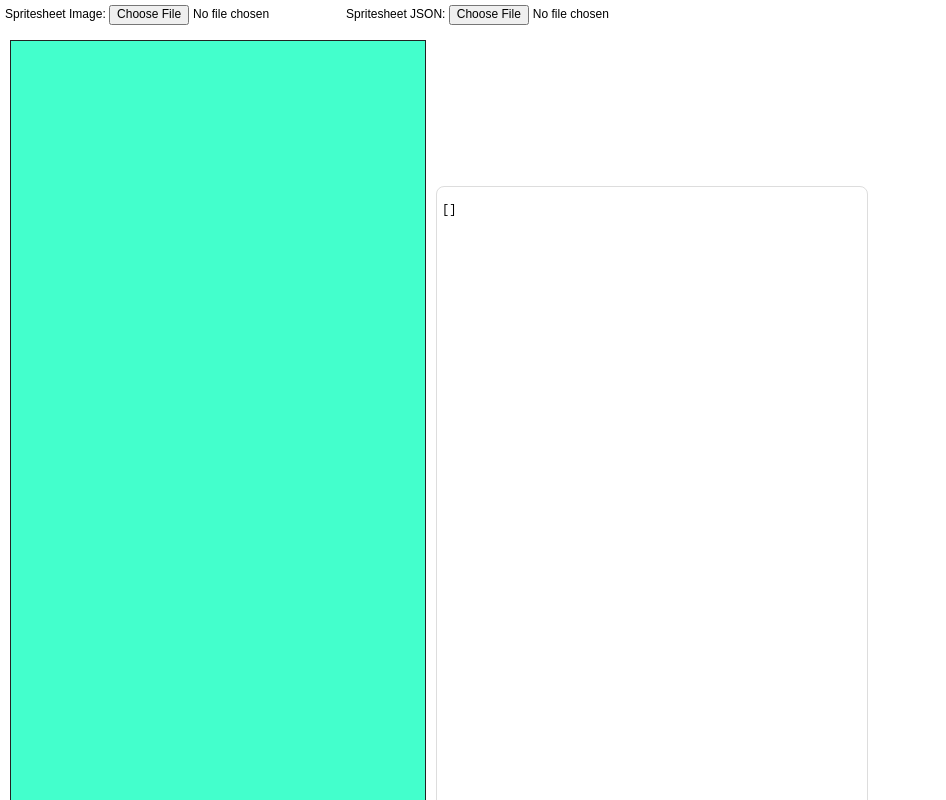
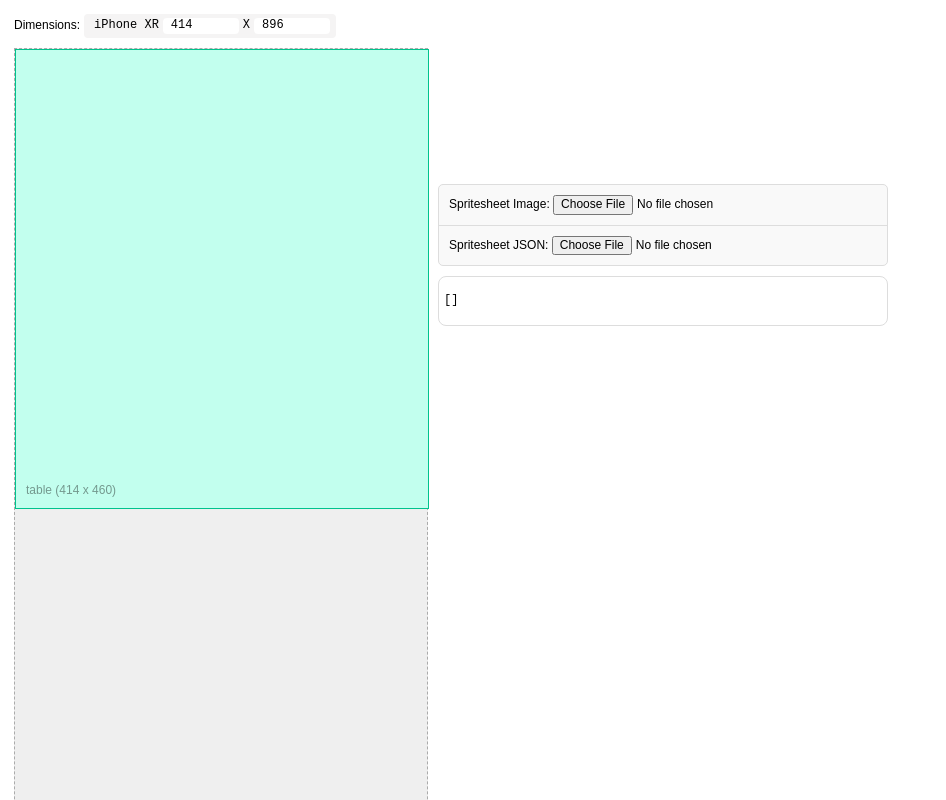
Before and after one commit to obsfx/card-game-editor, a React (Create React App) app: page / in a window 1280 px wide. Shown: the top 800 px of the page, without its empty margins (0-946 px from the left). Built offline with nearby package versions, Linux system fonts and the light colour scheme.

Commit message:
Fix table positioning issues

```diff
--- a/src/App.tsx
+++ b/src/App.tsx
@@ -6,13 +6,13 @@ import CardSelection from './components/CardSelection';
 import { AppContextProvider } from './contexts/AppContext';
 import BoardPreview from './components/BoardPreview';
 import Output from './components/Output';
+import ScreenSize from './components/ScreenSize';
 
 const App: React.FC = () => {
   return (
     <AppContextProvider>
       <div className={app}>
-        <FileInputs />
-
+        <ScreenSize />
         <div className={bodyWrapper}>
           <BoardPreview />
           <div className={rightWrapper}>
@@ -20,6 +20,7 @@ const App: React.FC = () => {
               <SelectedCardPreview />
               <CardSelection />
             </div>
+            <FileInputs />
             <Output />
           </div>
         </div>
@@ -31,12 +32,13 @@ const App: React.FC = () => {
 const app = css({
   fontFamily: 'sans-serif',
   fontSize: 12,
+  margin: 14,
 });
 
 const bodyWrapper = css({
   display: 'flex',
   alignItems: 'flex-start',
-  margin: 10,
+  marginTop: 10,
 });
 
 const cardPreviewWrapper = css({
@@ -49,6 +51,8 @@ const cardPreviewWrapper = css({
 const rightWrapper = css({
   display: 'flex',
   flexDirection: 'column',
+  marginLeft: 10,
+  width: 450,
 });
 
 export default App;
--- a/src/components/BoardPreview.tsx
+++ b/src/components/BoardPreview.tsx
@@ -2,26 +2,53 @@ import React from 'react';
 import { css } from '@emotion/css';
 import { useAppContext } from '../contexts/AppContext';
 import Card from './Card';
-import { BOARD_H, BOARD_W } from '../contants';
 
 const BoardPreview: React.FC = () => {
-  const { cards } = useAppContext();
+  const { cards, selectedScreenSize, boundWidth, boundHeight } = useAppContext();
 
   return (
-    <div className={boardPreview}>
-      {cards.map((card) => {
-        return <Card key={card.id} card={card} frame={card.frame} />;
-      })}
+    <div className={boardPreview(selectedScreenSize.width, selectedScreenSize.height)}>
+      <div className={table(boundWidth, boundHeight)}>
+        {cards.map((card) => {
+          return <Card key={card.id} card={card} frame={card.frame} />;
+        })}
+
+        <span className={sizeLabel}>
+          table ({boundWidth} x {boundHeight})
+        </span>
+      </div>
+      <span className={sizeLabel}>
+        screen ({selectedScreenSize.width} x {selectedScreenSize.height})
+      </span>
     </div>
   );
 };
 
-const boardPreview = css({
-  width: BOARD_W,
-  height: BOARD_H,
-  backgroundColor: '#43ffcc',
-  border: '1px solid #222',
-  position: 'relative',
+const boardPreview = (width: number, height: number) =>
+  css({
+    width: width,
+    height: height,
+    backgroundColor: '#efefef',
+    border: '1px dashed #ababab',
+    position: 'relative',
+    boxSizing: 'border-box',
+  });
+
+const table = (boundWidth: number, boundHeight: number) =>
+  css({
+    width: boundWidth,
+    height: boundHeight,
+    backgroundColor: '#c2ffee',
+    border: '1px solid #00c38d',
+    boxSizing: 'border-box',
+    position: 'relative',
+  });
+
+const sizeLabel = css({
+  margin: 10,
+  bottom: 0,
+  position: 'absolute',
+  opacity: 0.4,
 });
 
 export default BoardPreview;
--- a/src/components/Card.tsx
+++ b/src/components/Card.tsx
@@ -3,10 +3,9 @@ import { css } from '@emotion/css';
 import { useAppContext } from '../contexts/AppContext';
 import { Card as ICard, Frame } from '../types';
 import CardHud from './CardHud';
-import { BOARD_H, BOARD_W } from '../contants';
 
 const Card: React.FC<{ card: ICard; frame: Frame }> = ({ card, frame }) => {
-  const { imageB64, updateCard, removeCard } = useAppContext();
+  const { imageB64, updateCard, removeCard, selectedScreenSize } = useAppContext();
 
   const [dragStartPos, setDragStartPos] = useState<[number, number]>([0, 0]);
   const [position, setPosition] = useState<[number, number]>([frame.w / 2, frame.h / 2]);
@@ -30,11 +29,11 @@ const Card: React.FC<{ card: ICard; frame: Frame }> = ({ card, frame }) => {
     const newX = currentX + diffX;
     const newY = currentY + diffY;
 
-    if (newX > BOARD_W || newX < 0) {
+    if (newX > selectedScreenSize.width || newX < 0) {
       return;
     }
 
-    if (newY > BOARD_H || newY < 0) {
+    if (newY > selectedScreenSize.height || newY < 0) {
       return;
     }
 
@@ -131,7 +130,7 @@ const cardWrapper = (
     left: pos[0] - w / 2,
     top: pos[1] - h / 2,
     zIndex: zIndex + 2,
-    transform: `rotate(${rot}deg)`,
+    transform: `scale(1.1) rotate(${rot}deg)`,
     border: `1px solid ${active ? '#222' : 'transparent'}`,
   });
 
--- a/src/components/CardHud.tsx
+++ b/src/components/CardHud.tsx
@@ -1,9 +1,10 @@
 import React, { useRef } from 'react';
 import { css } from '@emotion/css';
+import { FaTrash } from 'react-icons/fa';
 import { BsArrowUp, BsArrowDown } from 'react-icons/bs';
 import { Card } from '../types';
 import { useClickOutListener } from '../hooks/useOutClickHandler';
-import { FaTrash } from 'react-icons/fa';
+import { minimalInput, minimalButton, redButtonWithIcon } from '../sharedStyles';
 
 const CardHud: React.FC<{
   card: Card;
@@ -47,6 +48,7 @@ const CardHud: React.FC<{
           <div className={cardHudValue}>
             <input
               type="text"
+              className={minimalInput}
               value={rotation}
               onChange={(e) => handleRotationChange(Number(e.target.value))}
             />
@@ -61,10 +63,10 @@ const CardHud: React.FC<{
 
         <div className={cardHudInputWrapper}>
           <div className={cardHudInput}>
-            <button onClick={() => handleIndexChange(zIndex - 1)}>
+            <button className={minimalButton} onClick={() => handleIndexChange(zIndex - 1)}>
               <BsArrowDown />
             </button>
-            <button onClick={() => handleIndexChange(zIndex + 1)}>
+            <button className={minimalButton} onClick={() => handleIndexChange(zIndex + 1)}>
               <BsArrowUp />
             </button>
           </div>
@@ -72,6 +74,7 @@ const CardHud: React.FC<{
           <div className={cardHudValue}>
             <input
               type="text"
+              className={minimalInput}
               value={zIndex}
               onChange={(e) => handleIndexChange(Number(e.target.value))}
             />
@@ -86,7 +89,7 @@ const CardHud: React.FC<{
         <div className={cardHudInputWrapper}>
           <div className={cardHudInput}>
             <div className={cardHudValue}>
-              <input type="number" readOnly={true} value={card.value} />
+              <input type="number" className={minimalInput} readOnly={true} value={card.value} />
             </div>
           </div>
         </div>
@@ -100,14 +103,14 @@ const CardHud: React.FC<{
         <div className={cardHudInputWrapper}>
           <div className={cardHudInput}>
             <div className={cardHudValue}>
-              <input type="number" readOnly={true} value={card.kind} />
+              <input type="number" className={minimalInput} readOnly={true} value={card.kind} />
             </div>
           </div>
         </div>
       </div>
 
       <div className={cardHudRow}>
-        <button className={cardHudButton} onClick={onDelete}>
+        <button className={redButtonWithIcon} onClick={onDelete}>
           <span>Delete</span>
           <FaTrash />
         </button>
@@ -118,7 +121,7 @@ const CardHud: React.FC<{
 
 const cardHud = (pos: [number, number], w: number, h: number) =>
   css({
-    minWidth: 250,
+    width: 300,
     backgroundColor: '#fff',
     zIndex: 9999,
     padding: 8,
@@ -157,18 +160,6 @@ const cardHudInputWrapper = css({
   flex: 1,
   justifyContent: 'space-between',
   height: 18,
-  '& button': {
-    border: 'none',
-    borderRadius: 4,
-    display: 'flex',
-    justifyContent: 'center',
-    alignItems: 'center',
-    padding: '4px 0',
-    marginRight: 2,
-    flex: 1,
-    background: '#c6c6c6',
-    cursor: 'pointer',
-  },
 });
 
 const cardHudInput = css({
@@ -179,31 +170,6 @@ const cardHudInput = css({
 
 const cardHudValue = css({
   display: 'flex',
-
-  '& input[type="number"], input[type="text"]': {
-    flexShrink: 0,
-    width: 30,
-    backgroundColor: '#ffffff',
-    fontSize: 12,
-    border: 'none',
-    padding: '1px 8px',
-    borderRadius: 4,
-    fontFamily: 'monospace',
-  },
-});
-
-const cardHudButton = css({
-  backgroundColor: 'red',
-  padding: '4px 8px',
-  borderRadius: 4,
-  color: '#ffffff',
-  display: 'flex',
-  alignItems: 'center',
-  border: 'none',
-  cursor: 'pointer',
-  '& span': {
-    marginRight: 4,
-  },
 });
 
 export default CardHud;
--- a/src/components/FileInputs.tsx
+++ b/src/components/FileInputs.tsx
@@ -44,10 +44,21 @@ const FileInputs: React.FC = () => {
 
 const inputWrapper = css({
   display: 'flex',
+  flexDirection: 'column',
+  border: '1px solid #ddd',
+  borderRadius: 5,
+  backgroundColor: '#f9f9f9',
+  overflow: 'hidden',
+  width: '100%',
+  boxSizing: 'border-box',
 });
 
 const row = css({
-  padding: 5,
+  padding: 10,
+  borderBottom: '1px solid #ddd',
+  '&:last-child': {
+    border: 'none',
+  },
 });
 
 export default FileInputs;
--- a/src/components/Output.tsx
+++ b/src/components/Output.tsx
@@ -14,12 +14,13 @@ const Output: React.FC = () => {
 };
 const outputWrapper = css({
   border: '1px solid #ddd',
-  width: 420,
-  margin: 10,
+  width: '100%',
   padding: 5,
-  height: 740,
+  maxHeight: 670,
   overflow: 'auto',
   borderRadius: 8,
+  boxSizing: 'border-box',
+  marginTop: 10,
 });
 
 export default Output;
--- /dev/null
+++ b/src/components/ScreenSize.tsx
@@ -0,0 +1,52 @@
+import { ChangeEvent } from 'react';
+import { css } from '@emotion/css';
+import { SCREEN_SIZES } from '../contants';
+import { useAppContext } from '../contexts/AppContext';
+import { minimalInput, minimalButton, redButtonWithIcon } from '../sharedStyles';
+
+const ScreenSizeSelection: React.FC = () => {
+  const { selectedScreenSize } = useAppContext();
+
+  return (
+    <div className={wrapper}>
+      <span>Dimensions: </span>
+      <div className={sizeWrapper}>
+        <span>{selectedScreenSize.label}</span>
+        <input
+          type="number"
+          className={minimalInput}
+          readOnly={true}
+          value={selectedScreenSize.width}
+        />
+        <span>X</span>
+        <input
+          type="number"
+          className={minimalInput}
+          readOnly={true}
+          value={selectedScreenSize.height}
+        />
+      </div>
+    </div>
+  );
+};
+
+const wrapper = css({
+  display: 'flex',
+  alignItems: 'center',
+});
+
+const sizeWrapper = css({
+  marginLeft: 4,
+  padding: '4px 6px',
+  backgroundColor: '#f5f4f4',
+  borderRadius: 4,
+  display: 'flex',
+  alignItems: 'center',
+
+  '& span': {
+    margin: '0 4px',
+    fontFamily: 'monospace',
+  },
+});
+
+export default ScreenSizeSelection;
--- a/src/contants.ts
+++ b/src/contants.ts
@@ -1,7 +1,35 @@
+import { ScreenSize } from './types';
+
 export const CARD = ['a', '2', '3', '4', '5', '6', '7', '8', '9', '10', 'jack', 'queen', 'king'];
 export const CARD_SUIT = ['diamond', 'club', 'heart', 'spade'];
 
 export const BOUND_X = 540;
 export const BOUND_Y = 600;
-export const BOARD_W = 414;
-export const BOARD_H = 896;
+
+export const SCREEN_SIZES: ScreenSize[] = [
+  {
+    label: 'iPhone SE',
+    width: 375,
+    height: 667,
+  },
+  {
+    label: 'iPhone XR',
+    width: 414,
+    height: 896,
+  },
+  {
+    label: 'iPhone 12 Pro',
+    width: 390,
+    height: 844,
+  },
+];
+
+export const TABLE_BOUND_RATIO = {
+  LANDSCAPE_ABS_WIDTH: 10 / 9,
+  PORTRAIT_ABS_HEIGHT: 9 / 10,
+};
+
+export const BOARD_SCALE = {
+  width: 1,
+  height: 0.7,
+};
--- a/src/contexts/AppContext.tsx
+++ b/src/contexts/AppContext.tsx
@@ -1,9 +1,9 @@
 import React, { Dispatch, SetStateAction, useContext, useEffect, useState } from 'react';
 import { v4 as uuidv4 } from 'uuid';
 
-import { CARD, CARD_SUIT } from '../contants';
-import { AtlasData, Card, SelectedCard, TargetCard } from '../types';
-import { calculateTargetPos } from '../utils';
+import { CARD, CARD_SUIT, SCREEN_SIZES } from '../contants';
+import { AtlasData, Card, ScreenSize, SelectedCard, TargetCard } from '../types';
+import { calculateTargetPos, calculateCardTableBounds } from '../utils';
 
 export interface IAppContext {
   json: AtlasData | null;
@@ -18,6 +18,9 @@ export interface IAppContext {
   createCard: (cardValue: number, suitValue: number) => void;
   updateCard: (id: string, props: Record<string, unknown>) => void;
   removeCard: (id: string) => void;
+  selectedScreenSize: ScreenSize;
+  boundWidth: number;
+  boundHeight: number;
 }
 
 const AppContext = React.createContext<IAppContext | null>(null);
@@ -31,8 +34,13 @@ export const AppContextProvider: React.FC<{ children: React.ReactNode }> = ({ ch
   const [imageB64, setImageB64] = useState('');
   const [selectedCard, setSelectedCard] = useState<SelectedCard | null>(null);
   const [cards, setCards] = useState<Card[]>([]);
-  //const [output, setOutput] = useState<Record<string, unknown[]>>({ tableArray: [] });
   const [output, setOutput] = useState<TargetCard[]>([]);
+
+  const selectedScreenSize = SCREEN_SIZES[1];
+  const { width: boundWidth, height: boundHeight } = calculateCardTableBounds(
+    selectedScreenSize.width,
+    selectedScreenSize.height
+  );
 
   const createCard = (cardValue: number, suitValue: number) => {
     if (!json) {
@@ -81,7 +89,8 @@ export const AppContextProvider: React.FC<{ children: React.ReactNode }> = ({ ch
 
     for (let i = 0; i < sortedCards.length; i++) {
       const card = sortedCards[i];
-      const tablePos = calculateTargetPos(card.x, card.y);
+
+      const tablePos = calculateTargetPos(card.x, card.y, boundWidth, boundHeight);
 
       output.push({
         Position: [tablePos.x, tablePos.y],
@@ -92,7 +101,7 @@ export const AppContextProvider: React.FC<{ children: React.ReactNode }> = ({ ch
     }
 
     setOutput(output);
-  }, [cards]);
+  }, [cards, selectedScreenSize, boundWidth, boundHeight]);
 
   return (
     <AppContext.Provider
@@ -109,6 +118,9 @@ export const AppContextProvider: React.FC<{ children: React.ReactNode }> = ({ ch
         createCard,
         updateCard,
         removeCard,
+        selectedScreenSize,
+        boundWidth,
+        boundHeight,
       }}
     >
       {children}
--- /dev/null
+++ b/src/sharedStyles.ts
@@ -0,0 +1,42 @@
+import { css } from '@emotion/css';
+
+export const minimalInput = css({
+  flexShrink: 0,
+  width: 60,
+  backgroundColor: '#ffffff',
+  fontSize: 12,
+  border: 'none',
+  padding: '1px 8px',
+  borderRadius: 4,
+  fontFamily: 'monospace',
+});
+
+export const minimalButton = css({
+  border: 'none',
+  borderRadius: 4,
+  display: 'flex',
+  justifyContent: 'center',
+  alignItems: 'center',
+  padding: '4px 0',
+  marginRight: 2,
+  flex: 1,
+  background: '#c6c6c6',
+  cursor: 'pointer',
+  '&:hover': {
+    background: '#dddddd',
+  },
+});
+
+export const redButtonWithIcon = css({
+  backgroundColor: 'red',
+  padding: '4px 8px',
+  borderRadius: 4,
+  color: '#ffffff',
+  display: 'flex',
+  alignItems: 'center',
+  border: 'none',
+  cursor: 'pointer',
+  '& span': {
+    marginRight: 4,
+  },
+});
--- a/src/types.ts
+++ b/src/types.ts
@@ -1,3 +1,9 @@
+export interface ScreenSize {
+  label: string;
+  width: number;
+  height: number;
+}
+
 export interface Frame {
   x: number;
   y: number;
--- a/src/utils.ts
+++ b/src/utils.ts
@@ -1,4 +1,4 @@
-import { BOUND_X, BOUND_Y, BOARD_W, BOARD_H } from './contants';
+import { BOUND_X, BOUND_Y, TABLE_BOUND_RATIO, BOARD_SCALE } from './contants';
 
 export const getJSON = (file: File) => {
   return new Promise((resolve, reject) => {
@@ -18,7 +18,22 @@ export const getImage = (file: File) => {
   });
 };
 
-export const calculateTargetPos = (x: number, y: number) => {
+export const calculateCardTableBounds = (BOARD_W: number, BOARD_H: number) => {
+  const ABSOLUTE_WIDTH = BOARD_W * BOARD_SCALE.width;
+  const ABSOLUTE_HEIGHT = BOARD_H * BOARD_SCALE.height;
+
+  let width = ABSOLUTE_WIDTH;
+  let height = ABSOLUTE_WIDTH * TABLE_BOUND_RATIO.LANDSCAPE_ABS_WIDTH;
+
+  if (height > ABSOLUTE_HEIGHT) {
+    height = ABSOLUTE_HEIGHT;
+    width = ABSOLUTE_HEIGHT * TABLE_BOUND_RATIO.PORTRAIT_ABS_HEIGHT;
+  }
+
+  return { width, height };
+};
+
+export const calculateTargetPos = (x: number, y: number, BOARD_W: number, BOARD_H: number) => {
   return {
     x:
       x < BOARD_W / 2
```
